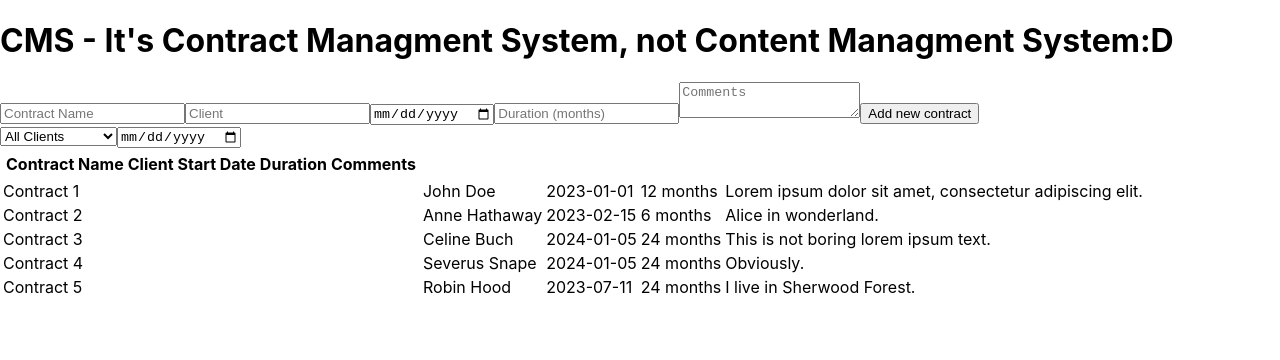
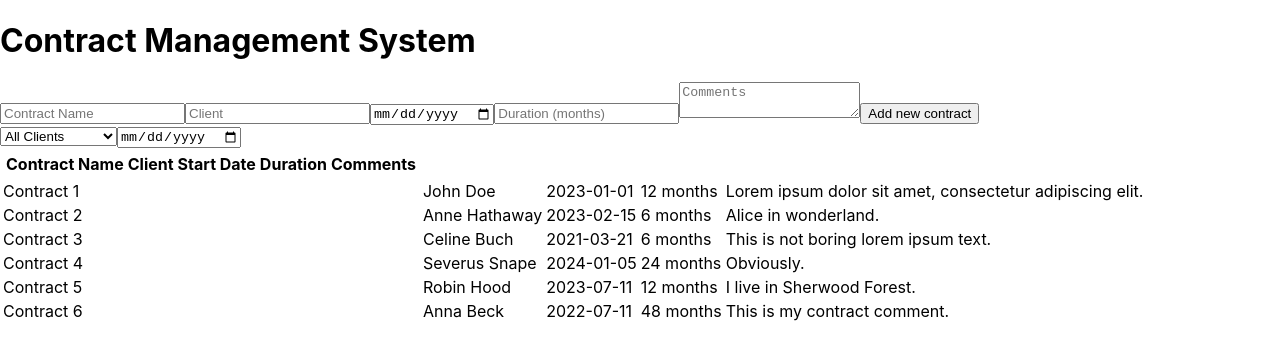
Before and after one commit to TenaRozing1/react-contract-task, a React (Create React App) app: page / in a window 1280 px wide. Shown: the top 360 px of the page. Built offline with nearby package versions, Linux system fonts and the light colour scheme.

Commit message:
Added logic for filter contracts

```diff
--- a/src/App.js
+++ b/src/App.js
@@ -1,71 +1,33 @@
-import React from "react";
+import React, { useState } from "react";
 import ContractForm from "./components/ContractForm";
+import ContractTable from "./components/ContractTable";
 import ContractFilter from "./components/ContractFilter";
-import ContractTable from "./components/ContractTable";
+import { contracts, clients } from "./components/data";
 
 const App = () => {
-  const contracts = [
-    {
-      contractName: "Contract 1",
-      client: "John Doe",
-      startDate: "2023-01-01",
-      duration: 12,
-      comments: "Lorem ipsum dolor sit amet, consectetur adipiscing elit.",
-    },
-    {
-      contractName: "Contract 2",
-      client: "Anne Hathaway",
-      startDate: "2023-02-15",
-      duration: 6,
-      comments: "Alice in wonderland.",
-    },
-    {
-      contractName: "Contract 3",
-      client: "Celine Buch",
-      startDate: "2024-01-05",
-      duration: 24,
-      comments: "This is not boring lorem ipsum text.",
-    },
-    {
-      contractName: "Contract 4",
-      client: "Severus Snape",
-      startDate: "2024-01-05",
-      duration: 24,
-      comments: "Obviously.",
-    },
-    {
-      contractName: "Contract 5",
-      client: "Robin Hood",
-      startDate: "2023-07-11",
-      duration: 24,
-      comments: "I live in Sherwood Forest.",
-    },
-  ];
-
-  const clients = [
-    "John Doe",
-    "Anne Hathaway",
-    "Celine Buch",
-    "Severus Snape",
-    "Robin Hood",
-  ];
+  const [filteredContracts, setFilteredContracts] = useState(contracts);
 
   const handleFilterChange = (e) => {
-    // here comes filter logic
-    console.log("Filter changed:", e.target.value);
+    const filterValue = e.target.value;
+    let filteredData = contracts;
+
+    if (filterValue) {
+      filteredData = contracts.filter(
+        (contract) => contract.client === filterValue
+      );
+    }
+    setFilteredContracts(filteredData);
   };
 
   return (
     <div className="App">
-      <h1>
-        CMS - It's Contract Managment System, not Content Managment System:D
-      </h1>
+      <h1>Contract Management System</h1>
       <ContractForm />
       <ContractFilter
         clients={clients}
         handleFilterChange={handleFilterChange}
       />
-      <ContractTable contracts={contracts} />
+      <ContractTable contracts={filteredContracts} />
     </div>
   );
 };
```
